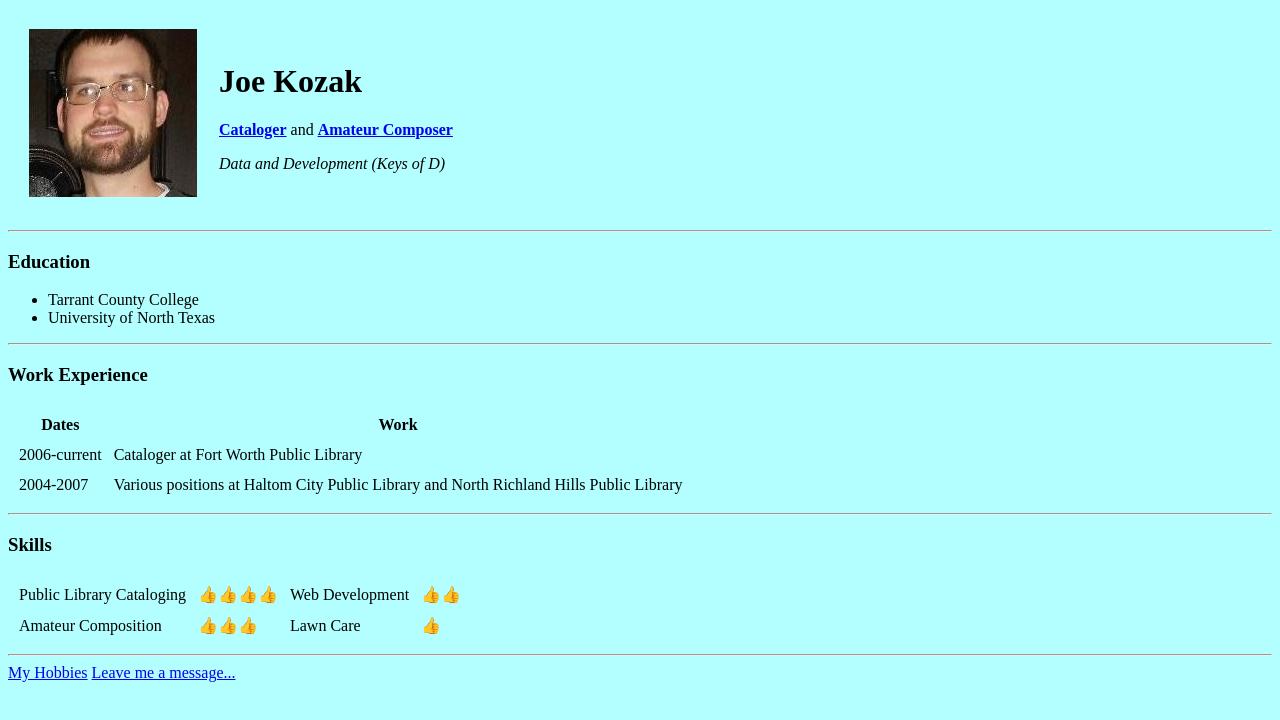
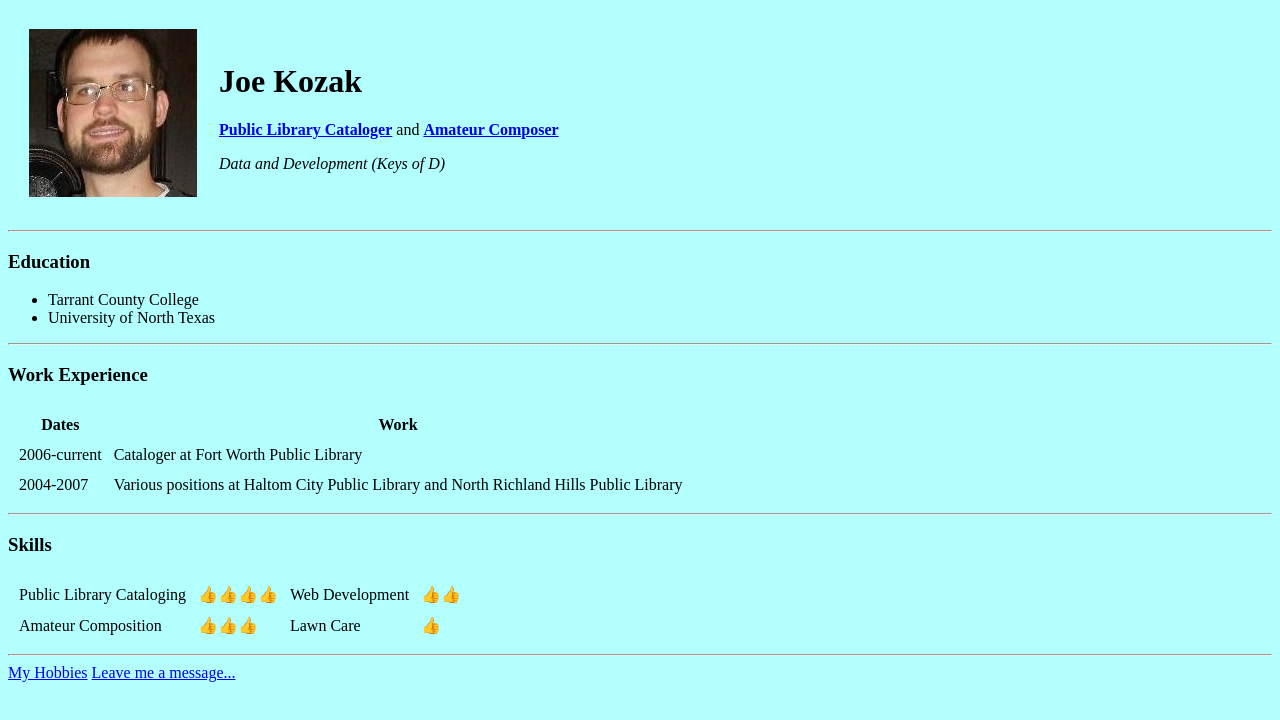
Before and after one commit to jkbot/cv, a plain HTML site: page index.html in a window 1280 px wide. Drawn offline with Linux system fonts and the light colour scheme.

Commit message:
Update index.html

```diff
--- a/index.html
+++ b/index.html
@@ -14,7 +14,7 @@
         <h1>Joe Kozak</h1>
 
 
-      </p><strong><a href="http://fwmlc.polarislibrary.com/polaris/search/title.aspx?ctx=3.1033.0.0.1&pos=3&cn=2263166">Cataloger</a></strong> and <strong><a href="https://www.blanksheetmusic.net/">Amateur Composer</a></strong></p>
+      </p><strong><a href="http://fwmlc.polarislibrary.com/polaris/search/title.aspx?ctx=3.1033.0.0.1&pos=3&cn=2263166">Public Library Cataloger</a></strong> and <strong><a href="https://www.blanksheetmusic.net/">Amateur Composer</a></strong></p>
         <em>Data and Development (Keys of D)</em>
         <p></p>
       </td>
```
